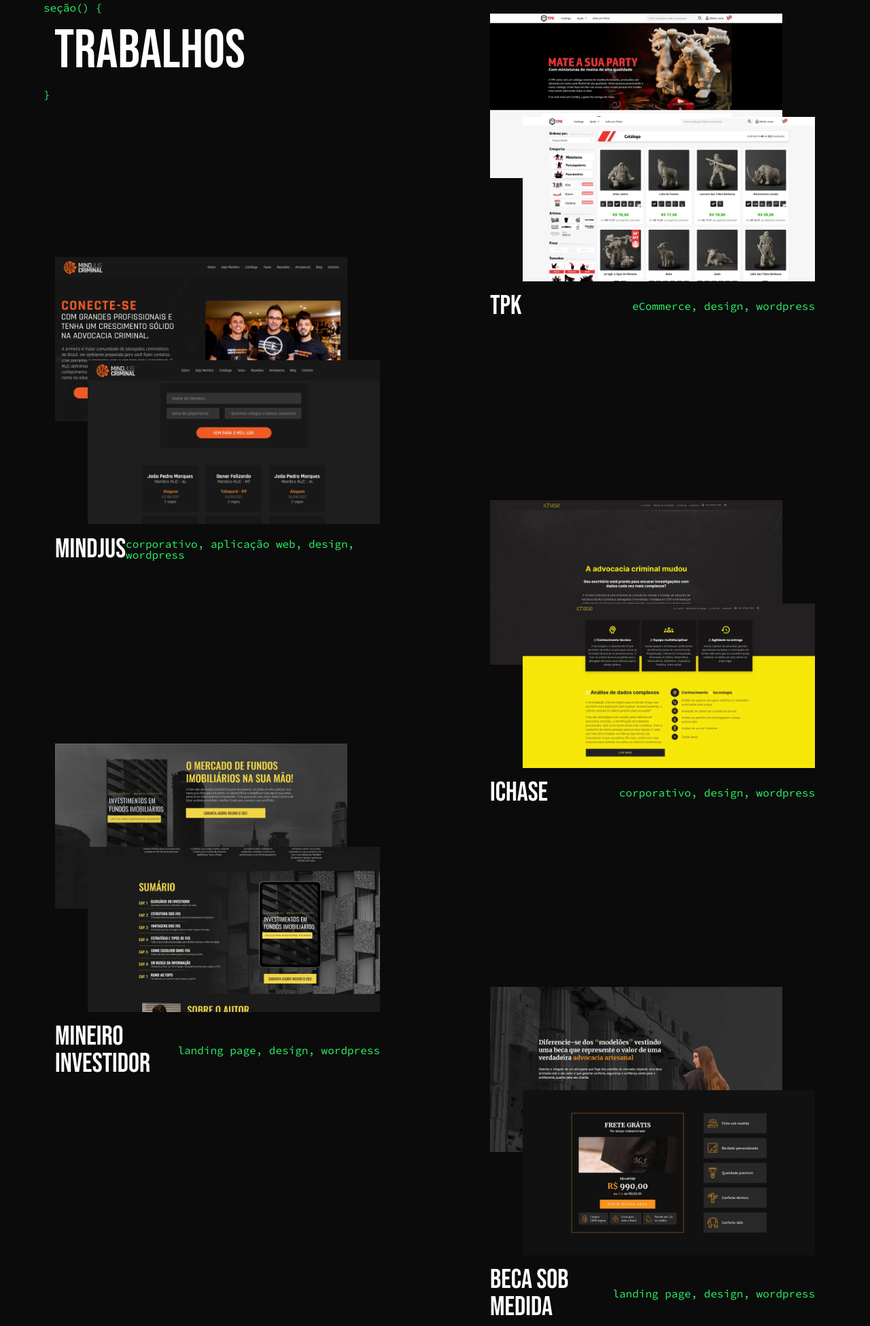
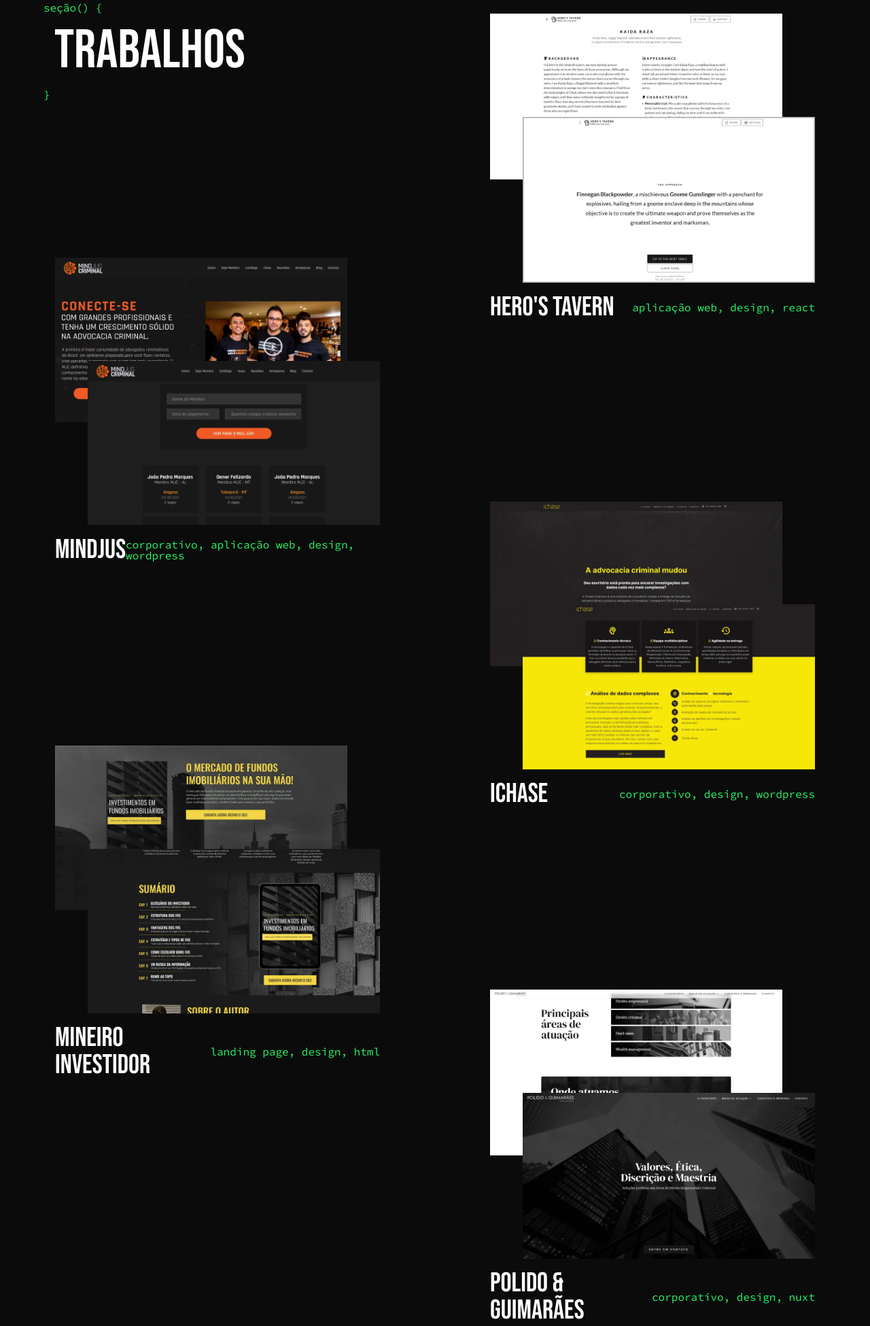
Before and after one commit to Rayuaz/freelancing-portfolio, a plain HTML site: page index.html in a window 1280 px wide. Shown: the part 1253-3204 px from the top of the page at 68% size. Drawn offline with Linux system fonts and the light colour scheme.

Commit message:
Replaced TPK & Beca sob medida

```diff
--- a/index.html
+++ b/index.html
@@ -75,23 +75,23 @@
 
         <section id="info">
             <p class="code">
-                Desenvolvo websites corporativos e aplicações digitais de alta qualidade e desempenho que impulsionam a
-                presença online da sua empresa. Ofereço soluções customizadas de acordo com as necessidades da sua
-                empresa, usando tecnologias web modernas como Javascript, React, Astro, HTML, CSS e Wordpress.
+                Desenvolvo websites corporativos e aplicações digitais de alta qualidade e desempenho que impulsionam a presença
+                online da sua empresa. Ofereço soluções customizadas de acordo com as necessidades da sua empresa, usando
+                tecnologias web modernas como Javascript, React, Astro, HTML, CSS e Wordpress.
             </p>
         </section>
 
         <section id="work">
             <h2 class="code">Trabalhos</h2>
 
-            <a class="card" href="https://tpk.cipherhost.dev/">
+            <a class="card" href="https://herostavern.com/">
                 <div class="images">
-                    <img src="./images/tpk-1.webp" alt="Seção hero do site TPK" />
-                    <img src="./images/tpk-2.webp" alt="Seção de produtos do site TPK" />
+                    <img src="./images/heros-1.webp" alt="Seção principal do site Hero's Tavern" />
+                    <img src="./images/heros-2.webp" alt="Tela de detalhes de personagem do site Hero's Tavern" />
                 </div>
                 <div class="title">
-                    <h3>TPK</h3>
-                    <div class="tags">eCommerce, design, wordpress</div>
+                    <h3>Hero's Tavern</h3>
+                    <div class="tags">aplicação web, design, react</div>
                 </div>
             </a>
 
@@ -124,18 +124,18 @@
                 </div>
                 <div class="title">
                     <h3>Mineiro Investidor</h3>
-                    <p class="tags">landing page, design, wordpress</p>
+                    <p class="tags">landing page, design, html</p>
                 </div>
             </a>
 
-            <a class="card" href="https://www.becasobmedida.com.br/">
+            <a class="card" href="http://polidoeguimaraes.com/">
                 <div class="images">
-                    <img src="./images/beca-1.webp" alt="Seção hero do site Beca sob Medida" />
-                    <img src="./images/beca-2.webp" alt="Seção de compra do site Beca sob Medida" />
+                    <img src="./images/polido-1.webp" alt="Seção hero do site Polido & Guimarães" />
+                    <img src="./images/polido-2.webp" alt="Seção de áreas de atuação do site Polido & Guimarães" />
                 </div>
                 <div class="title">
-                    <h3>Beca Sob Medida</h3>
-                    <p class="tags">landing page, design, wordpress</p>
+                    <h3>Polido & Guimarães</h3>
+                    <p class="tags">corporativo, design, nuxt</p>
                 </div>
             </a>
         </section>
@@ -146,45 +146,44 @@
                 <div class="feature">
                     <h3>Soluções individuais</h3>
                     <p>
-                        Crio soluções únicas e personalizadas para cada cliente. Nada de usar modelos ou soluções
-                        prontas, aqui é tudo feito sob medida para atender às necessidades da sua empresa.
+                        Crio soluções únicas e personalizadas para cada cliente. Nada de usar modelos ou soluções prontas, aqui é
+                        tudo feito sob medida para atender às necessidades da sua empresa.
                     </p>
                 </div>
                 <div class="feature">
                     <h3>Maintenance free</h3>
                     <p>
-                        Crio soluções fáceis de usar e manter. Assim, você pode se concentrar no crescimento do seu
-                        negócio, sem precisar se preocupar com problemas técnicos ou atualizações complicadas.
+                        Crio soluções fáceis de usar e manter. Assim, você pode se concentrar no crescimento do seu negócio, sem
+                        precisar se preocupar com problemas técnicos ou atualizações complicadas.
                     </p>
                 </div>
                 <div class="feature">
                     <h3>Usabilidade</h3>
                     <p>
-                        Na criação de um site ou aplicação web, não basta um visual agradável. A forma deve se unir à
-                        função para criar algo que seja tanto esteticamente atraente quanto altamente funcional.
+                        Na criação de um site ou aplicação web, não basta um visual agradável. A forma deve se unir à função para
+                        criar algo que seja tanto esteticamente atraente quanto altamente funcional.
                     </p>
                 </div>
                 <div class="feature">
                     <h3>Acessibilidade</h3>
                     <p>
-                        Crio soluções acessíveis a todos os usuários, independentemente de suas limitações ou
-                        necessidades. Isso inclui o uso de tecnologias acessíveis e a criação de designs que sejam
-                        fáceis de usar para todos.
+                        Crio soluções acessíveis a todos os usuários, independentemente de suas limitações ou necessidades. Isso
+                        inclui o uso de tecnologias acessíveis e a criação de designs que sejam fáceis de usar para todos.
                     </p>
                 </div>
                 <div class="feature">
                     <h3>Alto desempenho</h3>
                     <p>
-                        Site que não carrega não converte. Com técnicas de desenvolvimento modernas e eficientes, irei
-                        garantir que seu site ou aplicação seja rápido e responsivo.
+                        Site que não carrega não converte. Com técnicas de desenvolvimento modernas e eficientes, irei garantir
+                        que seu site ou aplicação seja rápido e responsivo.
                     </p>
                 </div>
                 <div class="feature">
                     <h3>SEO Friendly</h3>
                     <p>
-                        Ter um site incrível não te serve de muita coisa se ninguém consegue encontrá-lo. Graças à
-                        junção dos princípios de acessibilidade, performance e boas práticas de desenvolvimento, posso
-                        garantir que seu serviço seja bem classificado nos mecanismos de busca.
+                        Ter um site incrível não te serve de muita coisa se ninguém consegue encontrá-lo. Graças à junção dos
+                        princípios de acessibilidade, performance e boas práticas de desenvolvimento, posso garantir que seu
+                        serviço seja bem classificado nos mecanismos de busca.
                     </p>
                 </div>
             </div>
```
Also changed, not shown: images/heros-1.webp (added), images/heros-2.webp (added), images/polido-1.webp (added), images/polido-2.webp (added).
